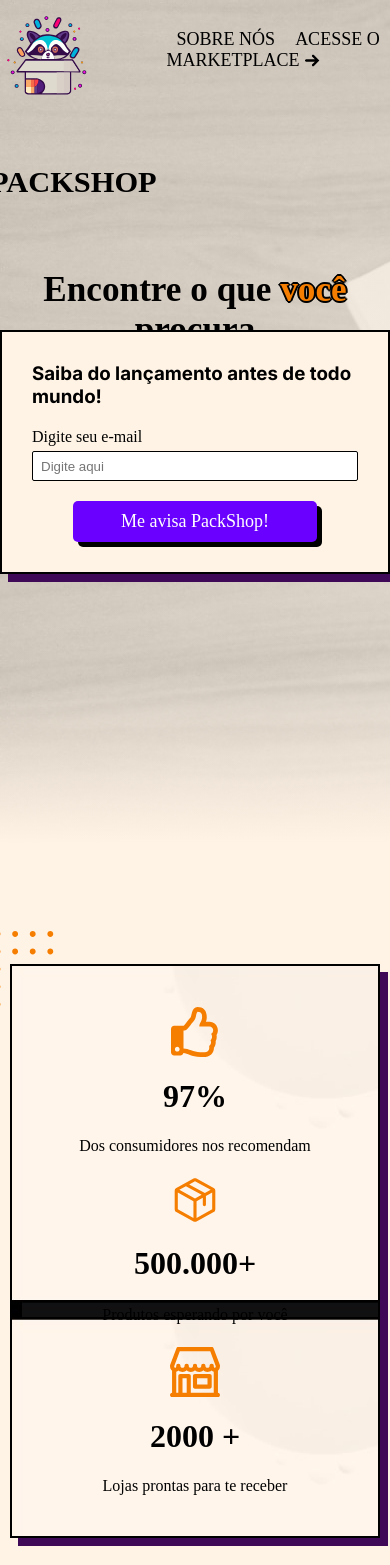
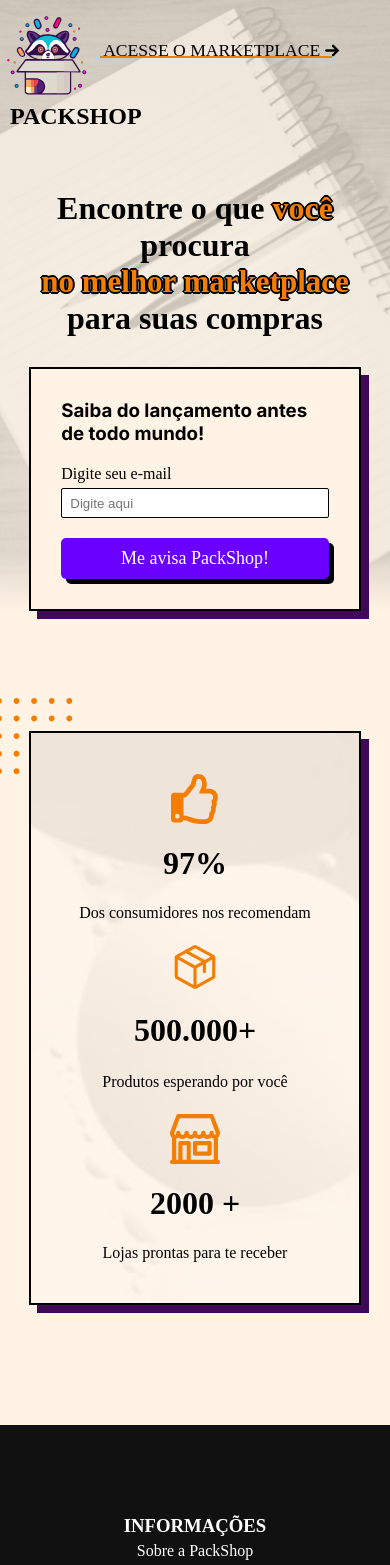
Before and after one commit to devLeonardoTS/pack-shop, a Next.js app: page / in a window 390 px wide. Shown: the top 1565 px of the page. Built offline with nearby package versions, Linux system fonts and the light colour scheme; a web font is replaced by a local one.

Commit message:
Responsividade adicionada
Falta trocar a imagem de capa no início do site.

```diff
--- a/src/pages/index.module.css
+++ b/src/pages/index.module.css
@@ -306,17 +306,106 @@
   margin: auto;
 }
 
-@media screen and (max-width: 400px) {
+@media screen and (max-width: 500px) {
   .main_header .logo_titulo {
     flex-direction: column;
   }
+  .main_header .logo_titulo h1 {
+    position: absolute;
+    left: 10px;
+    top: 103px;
+    font-size: 1.5em;
+    margin: 0px;
+  }
+  .main_header .about_seemore {
+    margin: 0px;
+  }
+  .main_header .about_seemore span:nth-child(1) {
+    display: none;
+  }
+  .main_header .about_seemore span:nth-child(2) {
+    display: flex;
+    width: -moz-max-content;
+    width: max-content;
+    align-items: center;
+    margin: 0px auto 0px -10px;
+    font-size: 1.1em;
+  }
+  .main_header .about_seemore span:nth-child(2) svg {
+    margin: auto 5px;
+    transition: 0.5s;
+  }
+  .main_header .about_seemore span:nth-child(2)::after {
+    content: "";
+    display: block;
+    position: absolute;
+    width: 100%;
+    height: 2px;
+    background-color: #F57E00;
+    top: 80%;
+    left: -5.5%;
+  }
+  .main_header .about_seemore span:nth-child(2):hover::after {
+    width: 100%;
+  }
+  .main_header .about_seemore span:nth-child(2):active svg {
+    transform: translateX(10px);
+  }
+  .main_header_section {
+    padding: 160px 0px 0px 0px;
+    background-size: cover;
+    background-position: 50% 0px;
+    background-repeat: no-repeat;
+    background-image: linear-gradient(180deg, rgba(255, 243, 229, 0.75) 90%, rgb(255, 243, 229)), url("../../public/images/background1.jpg");
+  }
   .main_titulo_email {
-    margin-top: 100px;
+    margin: auto;
     flex-direction: column;
   }
-  .itens_about_us {
+  .main_titulo_email .main_titulo {
+    margin: 30px auto;
+    justify-content: center;
+    font-size: 2em;
+  }
+  .main_titulo_email .main_titulo span:nth-child(2) {
+    width: 100%;
+    display: block;
+    font-size: 31px;
+    justify-content: center;
+  }
+  .main_titulo_email .main_titulo span:nth-child(2) br {
+    display: none;
+  }
+  .main_titulo_email .send_email_desk {
+    width: 85%;
+    margin: auto;
+  }
+  .main_titulo_email .send_email_desk .entry_form_desk button {
+    width: 100%;
+  }
+  .about_us {
+    width: 85%;
+  }
+  .about_us .itens_about_us {
     flex-direction: column;
-    background-image: linear-gradient(150deg, transparent, black);
+    background-image: linear-gradient(150deg, transparent, transparent);
+    background-repeat: no-repeat;
+    overflow: hidden;
+  }
+  .about_us .itens_about_us::before {
+    content: "";
+    position: absolute;
+    top: -10px;
+    width: 100%;
+    height: 110%;
+    background-image: url("../../public/images/background2.jpg");
+    background-size: contain;
+    background-repeat: no-repeat;
+    background-size: cover;
+    background-position: 50%;
+    background-repeat: no-repeat;
+    transform: rotatez(0deg);
+    z-index: -1;
   }
   .util {
     flex-direction: column;
--- a/src/pages/index.module.scss
+++ b/src/pages/index.module.scss
@@ -360,22 +360,134 @@
 }
 
 
-@media screen and (max-width: 400px)
+@media screen and (max-width: 500px)
 {
     .main_header
     {
       .logo_titulo {
           flex-direction: column;
+          h1
+          {
+            position: absolute;
+            left: 10px;
+            top: 103px;
+            font-size: 1.5em;
+            margin: 0px;
           }
         }
+      .about_seemore
+      {
+        margin: 0px;
+        span:nth-child(1)
+        {
+          display: none;
+        }
+        span:nth-child(2)
+        {
+          display: flex;
+          width: max-content;
+          align-items: center;
+          margin: 0px auto 0px -10px;
+          font-size: 1.1em;
+          svg
+          {
+            margin: auto 5px;
+            transition: 0.5s;
+          }
+        }
+        span:nth-child(2)::after {
+          content: '';
+          display: block;
+          position: absolute;
+          width: 100%;
+          height: 2px;
+          background-color: #F57E00;
+          top: 80%;
+          left: -5.5%;
+          // display: none;
+        }
+        span:nth-child(2):hover::after
+        {
+          width: 100%;
+        }
+        span:nth-child(2):active
+        {
+          svg
+          {
+            transform: translateX(10px);
+          }
+        }
+      }
+    }
+
+    .main_header_section
+    {
+      padding: 160px 0px 0px 0px;
+      background-size: cover;
+      background-position: 50% 0px;
+      background-repeat: no-repeat;
+          background-image: linear-gradient(180deg, rgba(255, 243, 229, 0.75) 90%, rgb(255, 243, 229)), url("../../public/images/background1.jpg");
+    }
     .main_titulo_email {
-      margin-top: 100px;
+      // margin-top: 100px;
+      margin: auto;
       flex-direction: column;
+      .main_titulo
+      {
+        margin: 30px auto;
+        justify-content: center;
+        font-size: 2em;
+        span:nth-child(2)
+        {
+          width: 100%;
+          display: block;
+          font-size: 31px;
+          justify-content: center;
+          br
+          {
+            display: none;
           }
-    .itens_about_us
+        }
+      }
+      .send_email_desk
       {
+        width: 85%;
+        margin: auto;
+        .entry_form_desk
+        {
+          button
+          {
+            width: 100%;
+          }
+        }
+      }
+    }
+    .about_us
+    {
+      width: 85%;
+      .itens_about_us {
           flex-direction: column;
-      background-image: linear-gradient(150deg, transparent, black);
+          background-image: linear-gradient(150deg, transparent, transparent);
+          background-repeat: no-repeat;
+          overflow: hidden;
+        }
+      .itens_about_us::before
+      {
+        content: "";
+        position: absolute;
+        top: -10px;
+        width: 100%;
+        height: 110%;
+        background-image: url("../../public/images/background2.jpg");
+        background-size: contain;
+        background-repeat: no-repeat;
+        // background-image: linear-gradient(150deg, transparent, black);
+        background-size: cover;
+        background-position: 50%;
+        background-repeat: no-repeat;
+        transform: rotatez(0deg);
+        z-index: -1;
+      }
     }
     .util
     {
--- a/src/pages/index.tsx
+++ b/src/pages/index.tsx
@@ -14,7 +14,10 @@
      const novoEstilo = {
        //  backgroundColor: "red",
        //  color: "red",
-       height: window.innerHeight,
+
+       //  height: window.innerHeight,
+       height:
+         window.innerWidth < 400 ? "fit-content" : `${window.innerHeight}px`,
        // Outros estilos que você desejar
      };
 
```
Also changed, not shown: 1 other file (tests, documents, lock files or other folders). Lines whose indentation alone changed are shown as unchanged.
